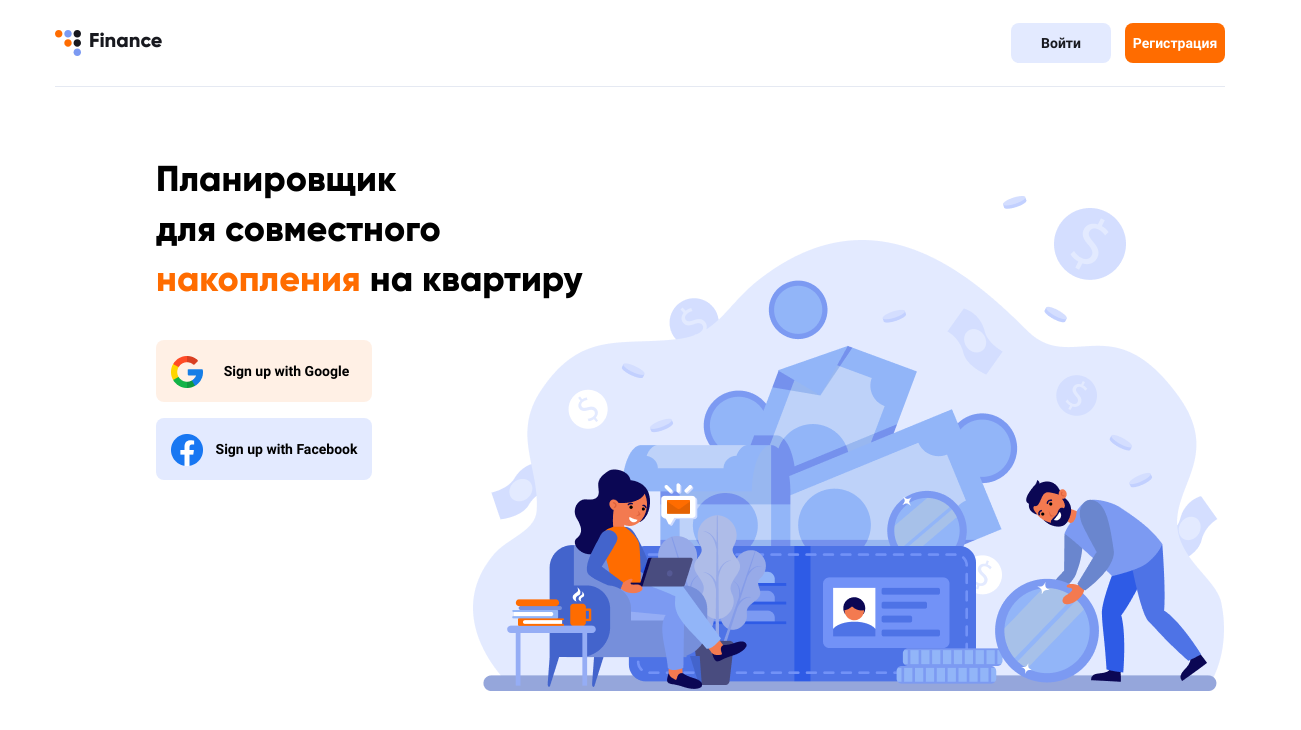
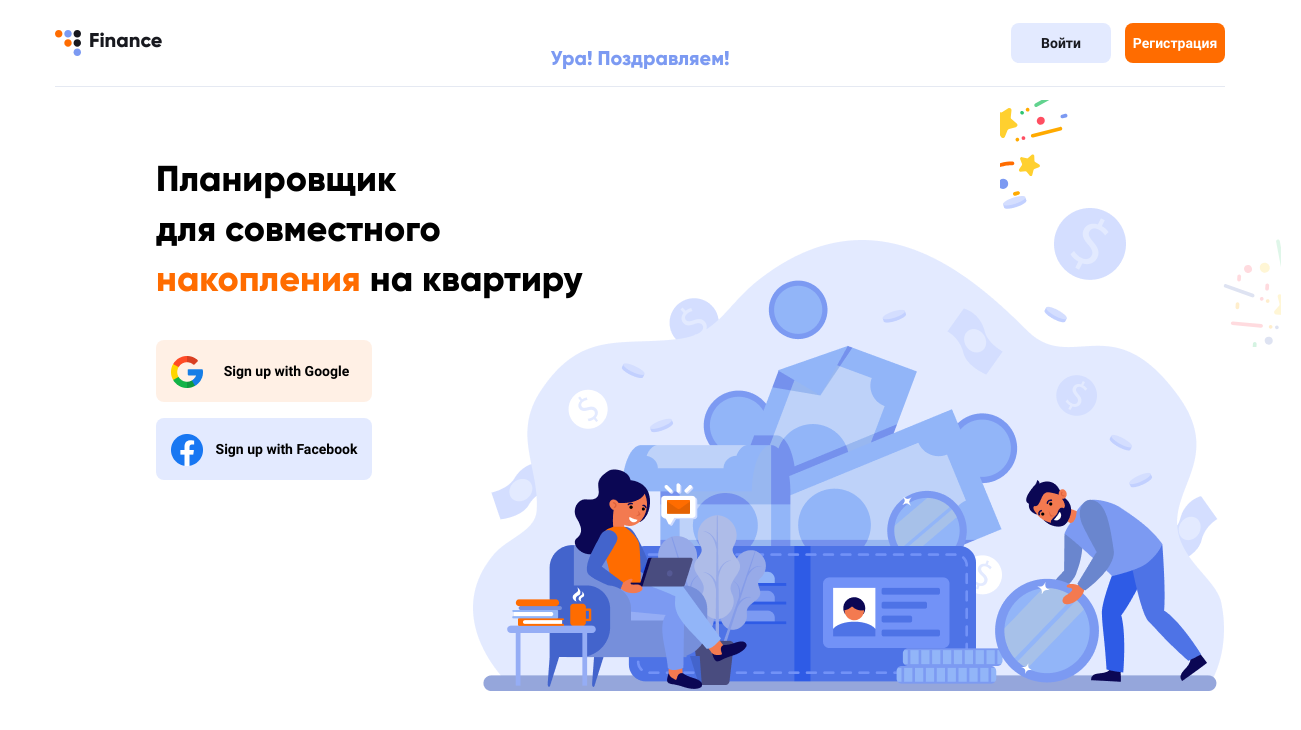
Before and after one commit to MarinaSergeyeva/FinancialAssistant, a React (Create React App) app in the folder frontend/: page / in a window 1280 px wide. Shown: the top 730 px of the page, 1301 px wide, since content can reach past the window. Built offline with nearby package versions, Linux system fonts and the light colour scheme.

Commit message:
first init

```diff
--- a/frontend/src/components/App/App.js
+++ b/frontend/src/components/App/App.js
@@ -11,6 +11,7 @@ import Navigation from '../Header/Navigation';
 import device from '../../common/deviceSizes';
 import Spinner from '../Spinner/Spinner';
 import { useMediaQuery } from 'react-responsive';
+import ModalCongratulation from "../ModalCongratulation/ModalCongratulation"
 
 const App = () => {
   const [showNavigation, setShowMobileNavigation] = useState(false);
@@ -33,6 +34,7 @@ const App = () => {
   }, []);
   return (
     <>
+      <ModalCongratulation />
       <Suspense fallback={<Spinner/>}>
         <Header showNavigation={showNavigationHandler} />
         {isUserAuth && showNavigation && (isMobileDevice || isTabletDevice) && (
--- /dev/null
+++ b/frontend/src/components/ModalCongratulation/ModalCongratulation.js
@@ -0,0 +1,48 @@
+import React from 'react';
+import styled from 'styled-components';
+import backgroundImg from '../../assets/images/ModalCongratulation/ModalCongratulation.svg';
+
+const ModalCongratulation = () => {
+  return (
+    <ModalWrapper>
+      <p>Ура! Поздравляем!</p>
+      <ModalBackgroundImg src={backgroundImg} alt="background img" />
+    </ModalWrapper>
+  );
+};
+
+export default ModalCongratulation;
+
+const ModalWrapper = styled.div`
+  display: block;
+  justify-content: center;
+  text-align: center;
+  width: 280px;
+  height: 303px;
+  position: absolute;
+  top: 50px;
+  left: 500px;
+  z-index: -1;
+  /* position: absolute;
+  height: 20px;
+  left: 21.88%;
+  right: 21.88%; */
+  /* top: 50px;
+  left: 500px; */
+  font-family: 'Gilroy';
+  font-style: normal;
+  font-weight: 800;
+  font-size: 20px;
+  line-height: 20px;
+  text-align: center;
+  color: #7c9af2;
+`;
+
+const ModalBackgroundImg = styled.img`
+  display: block;
+  margin: 0 auto;
+  position: absolute;
+  top: 50px;
+  left: 500px;
+  z-index: -1;
+`;
```
Also changed, not shown: frontend/src/assets/images/ModalCongratulation/ModalCongratulation.svg (added).
